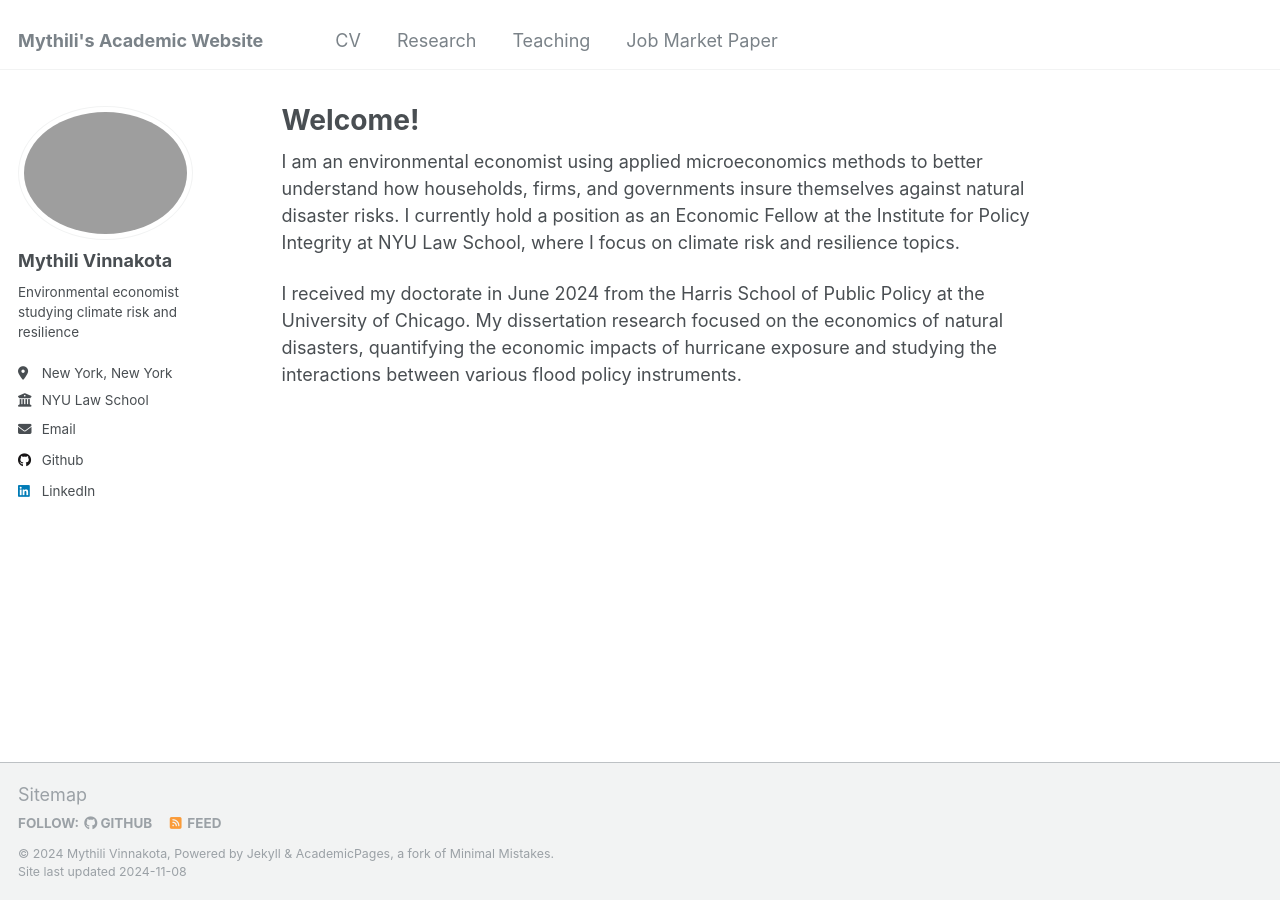
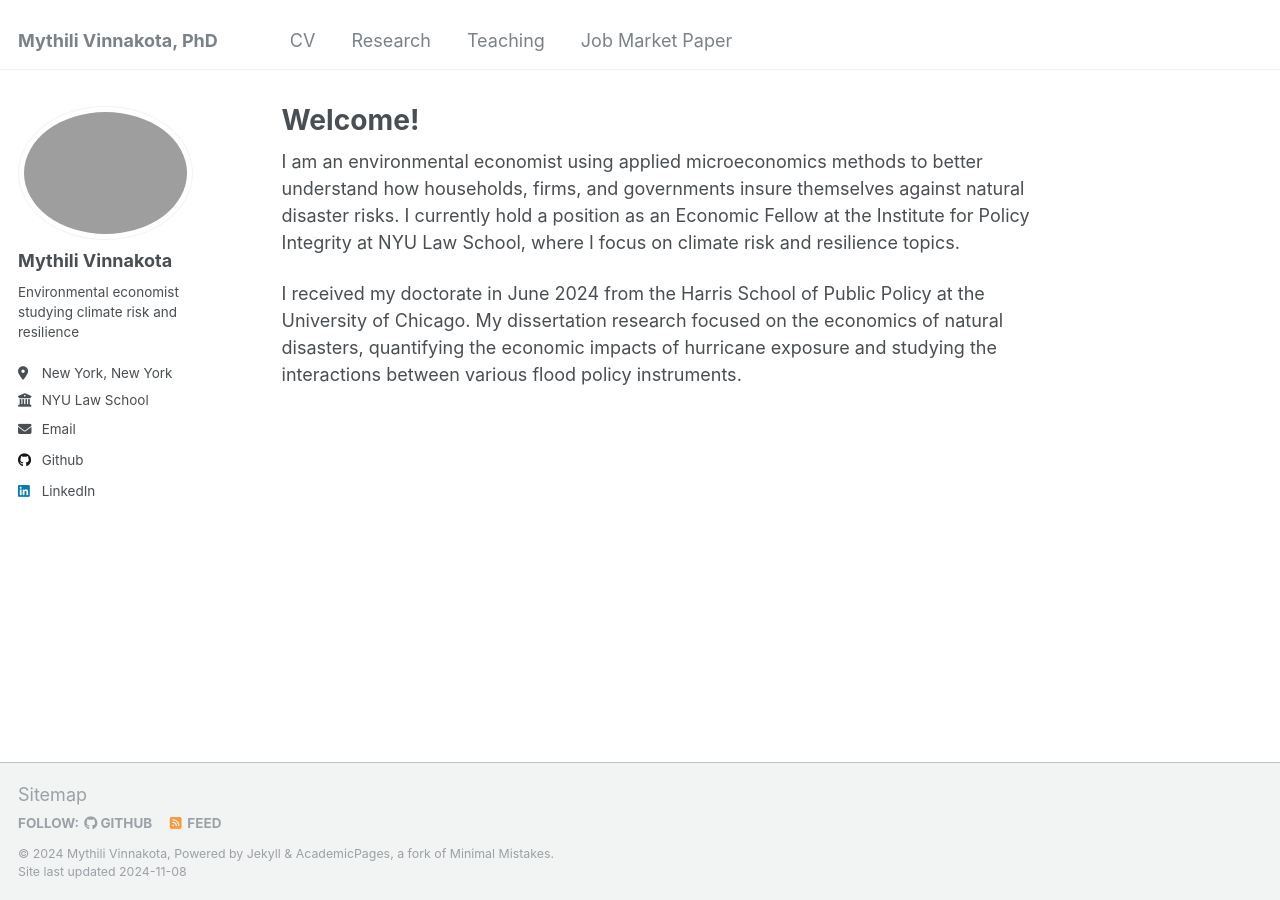
Before and after one commit to mvinnakota/mvinnakota.github.io, a Jekyll site: the page built from _pages/about.md, in a window 1280 px wide. Built offline with Jekyll 4.4.1, drawn with Linux system fonts in a browser that asks for light colours.

Commit message:
Update _config.yml

```diff
--- a/_config.yml
+++ b/_config.yml
@@ -8,7 +8,7 @@
 
 # Basic Site Settings
 locale                   : "en-US"
-title                    : "Mythili's Academic Website"
+title                    : "Mythili Vinnakota, PhD"
 title_separator          : "-"
 name                     : &name "Mythili Vinnakota"
 description              : &description "Website"
```
